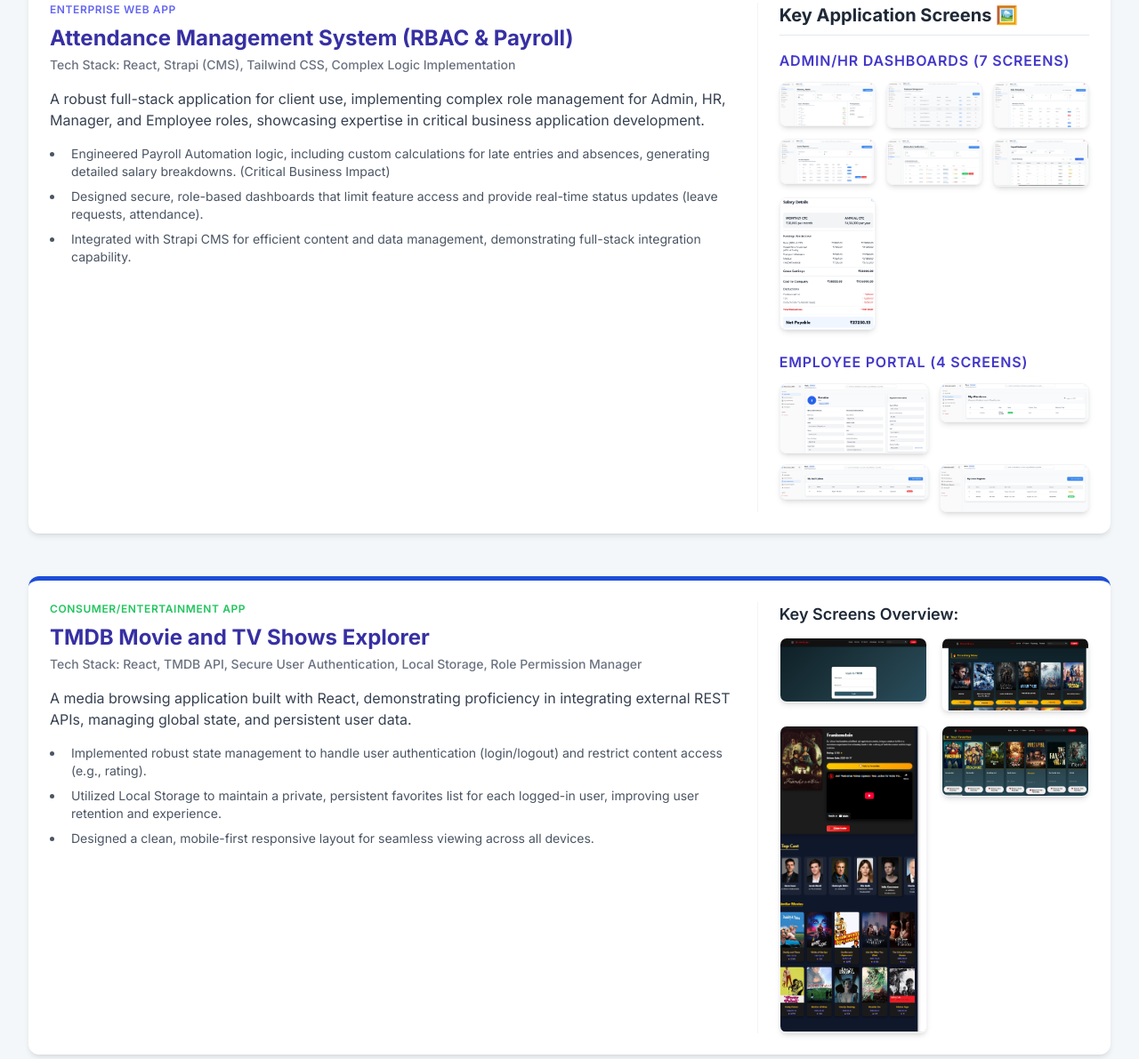
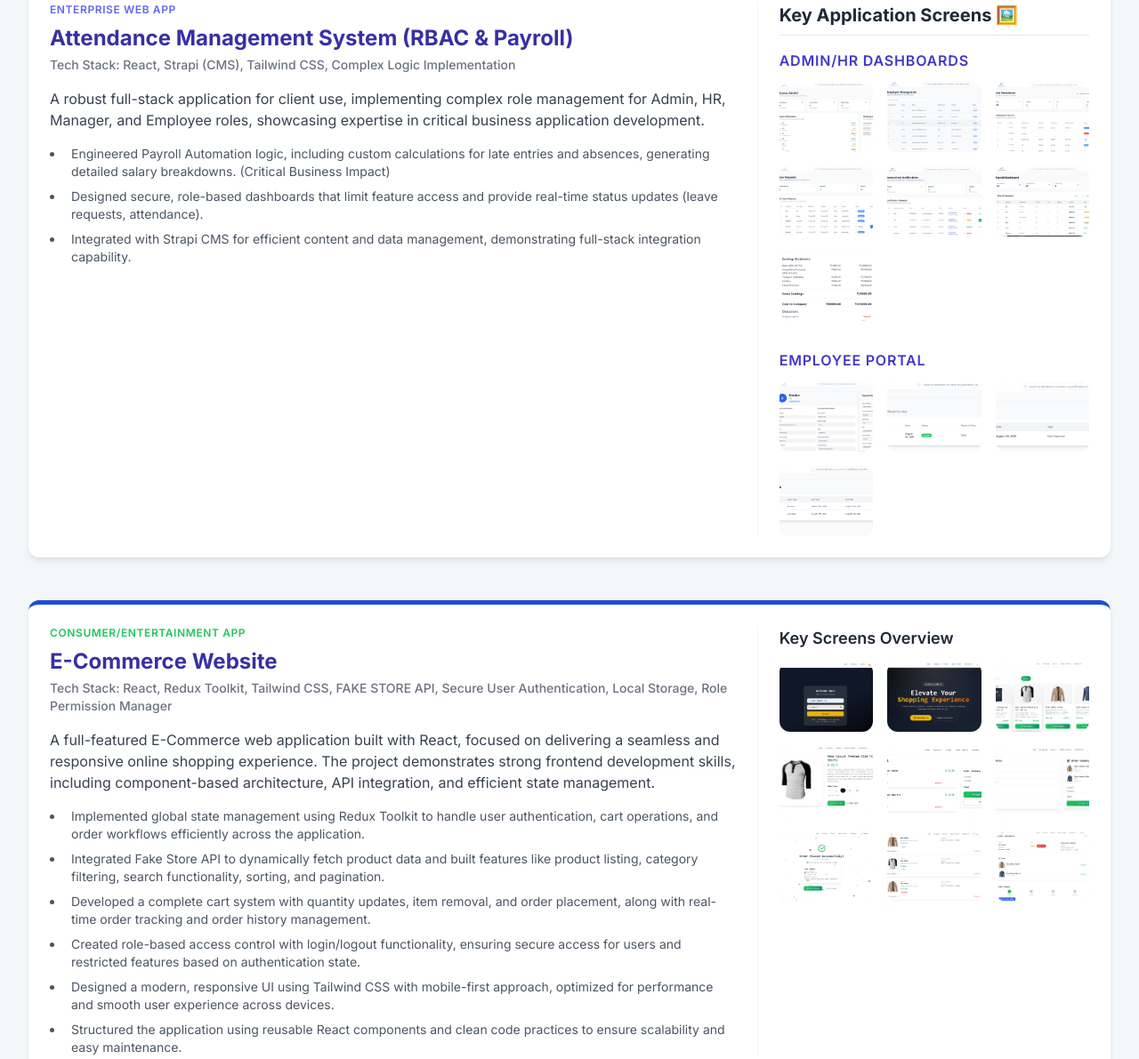
Before and after one commit to FarhaanSolanki24/portfolio, a plain HTML site: page index.html in a window 1280 px wide. Shown: the part 2173-3364 px from the top of the page at 89% size. Drawn offline with nearby package versions, Linux system fonts and the light colour scheme.

Commit message:
Project Update

```diff
--- a/index.html
+++ b/index.html
@@ -8,6 +8,47 @@
     <script src="https://cdn.tailwindcss.com"></script>
     <link href="https://fonts.googleapis.com/css2?family=Inter:wght@100..900&display=swap" rel="stylesheet">
     <style>
+        .image-card {
+            position: relative;
+            overflow: hidden;
+            border-radius: 12px;
+            aspect-ratio: 4/3;
+            background: #f1f5f9;
+            cursor: pointer;
+        }
+
+        .image-card img {
+            width: 100%;
+            height: 100%;
+            object-fit: cover;
+            transition: transform 0.4s ease;
+        }
+
+        .image-card:hover img {
+            transform: scale(1.08);
+        }
+
+        .image-overlay {
+            position: absolute;
+            inset: 0;
+            background: linear-gradient(to top, rgba(0, 0, 0, 0.7), transparent);
+            opacity: 0;
+            transition: opacity 0.3s ease;
+            display: flex;
+            align-items: flex-end;
+            padding: 10px;
+        }
+
+        .image-card:hover .image-overlay {
+            opacity: 1;
+        }
+
+        .image-label {
+            color: white;
+            font-size: 12px;
+            font-weight: 600;
+        }
+
         /* Base Styles */
         body {
             font-family: 'Inter', sans-serif;
@@ -348,49 +389,74 @@
                         <h5 class="text-xl font-bold text-gray-800 mb-4 border-b pb-2">Key Application Screens 🖼️</h5>
 
                         <div class="mb-6">
-                            <h6 class="text-base font-semibold text-indigo-700 mb-3 uppercase tracking-wider">Admin/HR
-                                Dashboards (7 Screens)</h6>
-                            <div class="grid grid-cols-3 gap-3">
-                                <img src="./dash.png" alt="Admin Dashboard Snapshot"
-                                    class="w-full h-auto rounded-lg shadow-md border border-gray-100 transition-all hover:scale-105"
-                                    title="Admin Dashboard">
-                                <img src="./emp.png" alt="Employee List View"
-                                    class="w-full h-auto rounded-lg shadow-md border border-gray-100 transition-all hover:scale-105"
-                                    title="Employee List Management">
-                                <img src="./att.png" alt="Detailed Attendance View"
-                                    class="w-full h-auto rounded-lg shadow-md border border-gray-100 transition-all hover:scale-105"
-                                    title="Daily Attendance Records">
-                                <img src="./leave.png" alt="Leave Request Management"
-                                    class="w-full h-auto rounded-lg shadow-md border border-gray-100 transition-all hover:scale-105"
-                                    title="Leave Request Approvals">
-                                <img src="./just.png" alt="Attendance Justification Tracking"
-                                    class="w-full h-auto rounded-lg shadow-md border border-gray-100 transition-all hover:scale-105"
-                                    title="Late/Absence Justification">
-                                <img src="./pay.png" alt="Payroll Automation Detail"
-                                    class="w-full h-auto rounded-lg shadow-md border border-gray-100 transition-all hover:scale-105"
-                                    title="Payroll Run Details">
-                                <img src="./payy.png" alt="Payroll Automation Summary"
-                                    class="w-full h-auto rounded-lg shadow-md border border-gray-100 transition-all hover:scale-105"
-                                    title="Payroll Automation Summary">
+                            <h6 class="text-base font-semibold text-indigo-700 mb-3 uppercase tracking-wider">
+                                Admin/HR Dashboards
+                            </h6>
+
+                            <div class="grid grid-cols-2 md:grid-cols-3 gap-4">
+                                <div class="image-card">
+                                    <img src="./dash.png">
+                                    <div class="image-overlay"><span class="image-label">Dashboard</span></div>
+                                </div>
+
+                                <div class="image-card">
+                                    <img src="./emp.png">
+                                    <div class="image-overlay"><span class="image-label">Employee List</span></div>
+                                </div>
+
+                                <div class="image-card">
+                                    <img src="./att.png">
+                                    <div class="image-overlay"><span class="image-label">Attendance</span></div>
+                                </div>
+
+                                <div class="image-card">
+                                    <img src="./leave.png">
+                                    <div class="image-overlay"><span class="image-label">Leave Requests</span></div>
+                                </div>
+
+                                <div class="image-card">
+                                    <img src="./just.png">
+                                    <div class="image-overlay"><span class="image-label">Justification</span></div>
+                                </div>
+
+                                <div class="image-card">
+                                    <img src="./pay.png">
+                                    <div class="image-overlay"><span class="image-label">Payroll</span></div>
+                                </div>
+
+                                <div class="image-card">
+                                    <img src="./payy.png">
+                                    <div class="image-overlay"><span class="image-label">Payroll Summary</span></div>
+                                </div>
                             </div>
                         </div>
 
                         <div>
-                            <h6 class="text-base font-semibold text-indigo-700 mb-3 uppercase tracking-wider">Employee
-                                Portal (4 Screens)</h6>
-                            <div class="grid grid-cols-2 gap-3">
-                                <img src="./emppp.png" alt="Employee Personal Dashboard"
-                                    class="w-full h-auto rounded-lg shadow-md border border-gray-100 transition-all hover:scale-105"
-                                    title="Employee Profile & Stats">
-                                <img src="./myatt.png" alt="Employee's Own Attendance Log"
-                                    class="w-full h-auto rounded-lg shadow-md border border-gray-100 transition-all hover:scale-105"
-                                    title="My Attendance Log">
-                                <img src="./myjustr.png" alt="Justification Submission View"
-                                    class="w-full h-auto rounded-lg shadow-md border border-gray-100 transition-all hover:scale-105"
-                                    title="Submit Justification">
-                                <img src="./myle.png" alt="Employee Leave Request Interface"
-                                    class="w-full h-auto rounded-lg shadow-md border border-gray-100 transition-all hover:scale-105"
-                                    title="My Leave Requests">
+                            <h6 class="text-base font-semibold text-indigo-700 mt-8 mb-3 uppercase tracking-wider">
+                                Employee Portal
+                            </h6>
+
+                            <div class="grid grid-cols-2 md:grid-cols-3 gap-4">
+                                <div class="image-card">
+                                    <img src="./emppp.png">
+                                    <div class="image-overlay"><span class="image-label">Dashboard</span></div>
+                                </div>
+
+                                <div class="image-card">
+                                    <img src="./myatt.png">
+                                    <div class="image-overlay"><span class="image-label">My Attendance</span></div>
+                                </div>
+
+                                <div class="image-card">
+                                    <img src="./myjustr.png">
+                                    <div class="image-overlay"><span class="image-label">Submit Justification</span>
+                                    </div>
+                                </div>
+
+                                <div class="image-card">
+                                    <img src="./myle.png">
+                                    <div class="image-overlay"><span class="image-label">Leave Requests</span></div>
+                                </div>
                             </div>
                         </div>
 
@@ -402,34 +468,66 @@
                         <span
                             class="text-xs font-semibold text-green-500 uppercase tracking-wider mb-2 block">Consumer/Entertainment
                             App</span>
-                        <h4 class="text-2xl font-bold text-indigo-800 mb-1">TMDB Movie and TV Shows Explorer</h4>
-                        <p class="text-sm font-medium text-gray-500 mb-4">Tech Stack: React, TMDB API, Secure User
+                        <h4 class="text-2xl font-bold text-indigo-800 mb-1">E-Commerce Website</h4>
+                        <p class="text-sm font-medium text-gray-500 mb-4">Tech Stack: React, Redux Toolkit, Tailwind
+                            CSS, FAKE STORE API, Secure User
                             Authentication, Local Storage, Role Permission Manager</p>
 
-                        <p class="text-gray-700 mb-4 text-base">A media browsing application built with React,
-                            demonstrating proficiency in integrating external REST APIs, managing global state, and
-                            persistent user data.</p>
+                        <p class="text-gray-700 mb-4 text-base">
+                            A full-featured E-Commerce web application built with React, focused on delivering a
+                            seamless and responsive online shopping experience. The project demonstrates strong frontend
+                            development skills, including component-based architecture, API integration, and efficient
+                            state management.
+                        </p>
 
                         <ul class="list-disc list-outside text-gray-600 space-y-2 ml-4 text-sm">
-                            <li class="pl-2">Implemented robust state management to handle user authentication
-                                (login/logout) and restrict content access (e.g., rating).</li>
-                            <li class="pl-2">Utilized Local Storage to maintain a private, persistent favorites list for
-                                each logged-in user, improving user retention and experience.</li>
-                            <li class="pl-2">Designed a clean, mobile-first responsive layout for seamless viewing
-                                across all devices.</li>
+                            <li class="pl-2">Implemented global state management using Redux Toolkit to handle user
+                                authentication, cart operations, and order workflows efficiently across the application.
+                            </li>
+                            <li class="pl-2">Integrated Fake Store API to dynamically fetch product data and built
+                                features like product listing, category filtering, search functionality, sorting, and
+                                pagination.</li>
+                            <li class="pl-2">Developed a complete cart system with quantity updates, item removal, and
+                                order placement, along with real-time order tracking and order history management.</li>
+                            <li class="pl-2">Created role-based access control with login/logout functionality, ensuring
+                                secure access for users and restricted features based on authentication state.</li>
+                            <li class="pl-2">Designed a modern, responsive UI using Tailwind CSS with mobile-first
+                                approach, optimized for performance and smooth user experience across devices.</li>
+                            <li class="pl-2">Structured the application using reusable React components and clean code
+                                practices to ensure scalability and easy maintenance.</li>
                         </ul>
                     </div>
                     <div class="lg:col-span-1 border-l border-gray-100 lg:pl-6 pt-4 lg:pt-0">
-                        <h5 class="text-lg font-semibold text-gray-800 mb-3">Key Screens Overview:</h5>
-                        <div class="grid grid-cols-2 gap-4">
-                            <img src="./logg.png" alt="Login/Authentication Screen"
-                                class="w-full h-auto rounded-lg shadow-md border border-gray-100 transition-all hover:scale-[1.05]">
-                            <img src="./movie.png" alt="Movie Listing Page"
-                                class="w-full h-auto rounded-lg shadow-md border border-gray-100 transition-all hover:scale-[1.05]">
-                            <img src="./det.png" alt="Movie Detail Page"
-                                class="w-full h-auto rounded-lg shadow-md border border-gray-100 transition-all hover:scale-[1.05]">
-                            <img src="./fav.png" alt="User Favorites List"
-                                class="w-full h-auto rounded-lg shadow-md border border-gray-100 transition-all hover:scale-[1.05]">
+                        <h5 class="text-lg font-semibold text-gray-800 mb-3">Key Screens Overview</h5>
+
+                        <div class="grid grid-cols-2 md:grid-cols-3 gap-4">
+                            <div class="image-card"><img src="./log.png">
+                                <div class="image-overlay"><span class="image-label">Login</span></div>
+                            </div>
+                            <div class="image-card"><img src="./home.png">
+                                <div class="image-overlay"><span class="image-label">Home</span></div>
+                            </div>
+                            <div class="image-card"><img src="./prod.png">
+                                <div class="image-overlay"><span class="image-label">Products</span></div>
+                            </div>
+                            <div class="image-card"><img src="./prodd.png">
+                                <div class="image-overlay"><span class="image-label">Product Detail</span></div>
+                            </div>
+                            <div class="image-card"><img src="./cart.png">
+                                <div class="image-overlay"><span class="image-label">Cart</span></div>
+                            </div>
+                            <div class="image-card"><img src="./check.png">
+                                <div class="image-overlay"><span class="image-label">Checkout</span></div>
+                            </div>
+                            <div class="image-card"><img src="./order.png">
+                                <div class="image-overlay"><span class="image-label">Orders</span></div>
+                            </div>
+                            <div class="image-card"><img src="./myord.png">
+                                <div class="image-overlay"><span class="image-label">My Orders</span></div>
+                            </div>
+                            <div class="image-card"><img src="./orderdetail.png">
+                                <div class="image-overlay"><span class="image-label">Order Detail</span></div>
+                            </div>
                         </div>
                     </div>
                 </div>
@@ -441,54 +539,20 @@
                             Payment Gateway</h4>
                         <p class="text-gray-600">A fully functional e-commerce application built with React, Firebase,
                             Stripe Payment Gateway, and Tailwind CSS, offering a seamless shopping and admin experience.
-
                             Key Features
-
-
-
-
-
                             Product Catalog & Search: Dynamic product listing with filtering, sorting, and category-wise
                             browsing.
-
-
-
                             Cart & Checkout System: Smooth add-to-cart, quantity update, real-time cart total, and
                             secure Stripe checkout integration.
-
-
-
                             Order Tracking: Users can track order status (Processing → Shipped → Delivered).
 
-
-
                             Admin Dashboard:
-
-
-
-
-
                             Add/Edit/Delete products
-
-
-
                             Manage orders and inventory
-
-
-
                             Sales analytics and performance charts
-
-
-
                             User Authentication: Email/password and Google login using Firebase Auth.
-
-
-
                             Responsive UI: Built with Tailwind CSS and optimized for mobile devices.
-
-
-
-                            Wishlist & Favorite Products: Users can bookmark items for later.</p><br/> <br/>
+                            Wishlist & Favorite Products: Users can bookmark items for later.</p><br /> <br />
 
                         <h4 class="text-lg font-semibold text-gray-800 mb-2">Customer Relationship Management (CRM)
                             Dashboard</h4>
```
Also changed, not shown: ad.png (added), admin.png (added), cart.png (added), check.png (added), deleted.png (added), home.png (added), homed.png (added), log.png (added), myord.png (added), order.png (added), orderdetail.png (added), prod.png (added), prodd.png (added).
